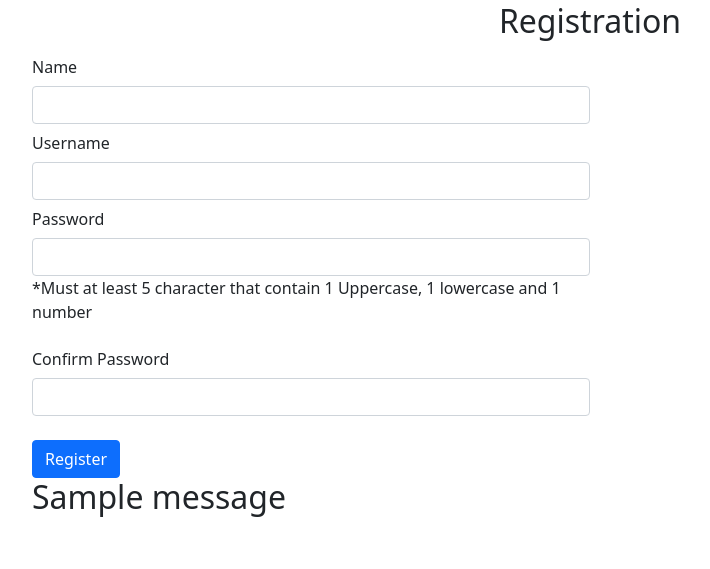
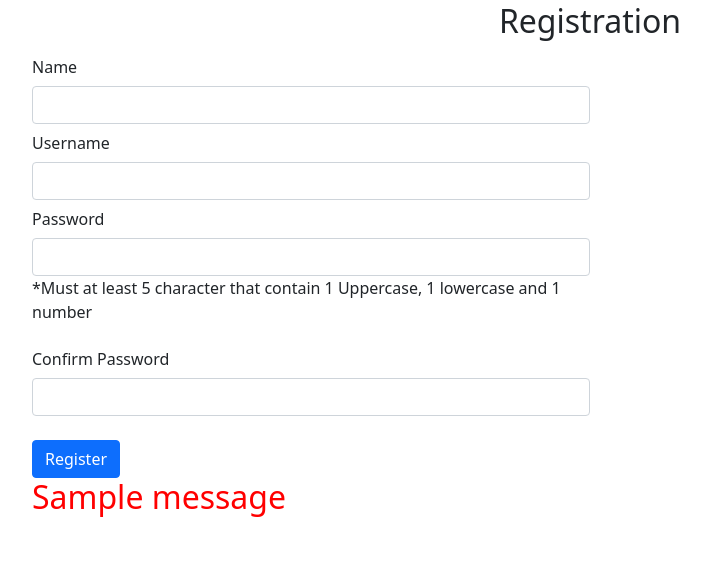
Before and after one commit to nicokangdra/practice, a Flask app: page /register in a window 1280 px wide. Shown: the part 54-623 px from the top of the page, without its empty margins (50-760 px from the left). Run offline with Flask 2, Linux system fonts and the light colour scheme; one stand-in notice (Sample message) is shown.

Commit message:
Update register.html

```diff
--- a/Nicokangdra_Blog_Assignment2_PDT/templates/register.html
+++ b/Nicokangdra_Blog_Assignment2_PDT/templates/register.html
@@ -47,7 +47,7 @@ Log In
 </form>
 
 {% for message in get_flashed_messages() %}
-<h2>{{ message }}</h2>
+<h2 style="color: red;">{{ message }}</h2>
 {% endfor %}
 
 {% endblock %}
```
